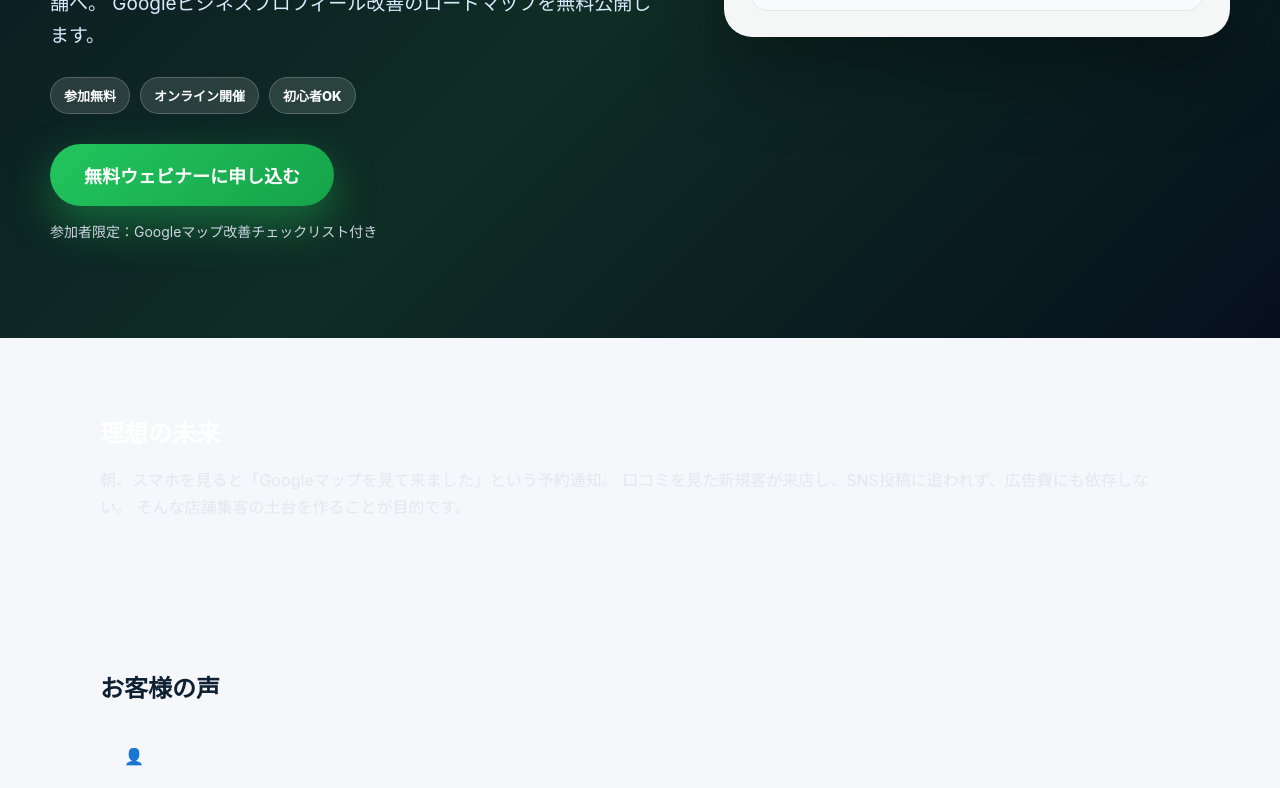
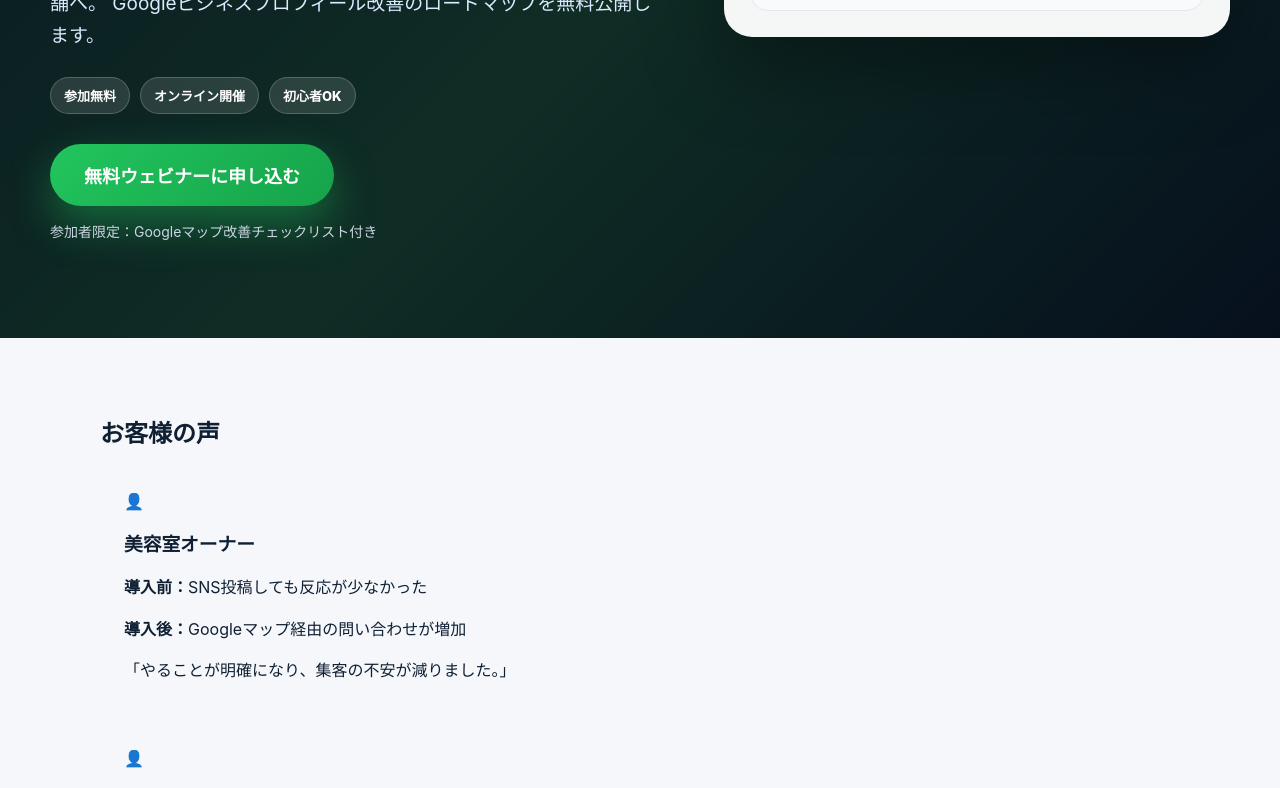
Before and after one commit to helohelo2025/meo-lp, a Next.js app: page / in a window 1280 px wide. Shown: the part 643-1431 px from the top of the page. Built offline with nearby package versions, Linux system fonts and the light colour scheme.

Commit message:
Remove visual section from page
Removed the visual section with future vision content.

```diff
--- a/app/page.tsx
+++ b/app/page.tsx
@@ -45,14 +45,6 @@ export default function Page() {
     </div>
   </div>
 </section>
-      <section className="visual">
-        <h2>理想の未来</h2>
-        <p>
-          朝、スマホを見ると「Googleマップを見て来ました」という予約通知。
-          口コミを見た新規客が来店し、SNS投稿に追われず、広告費にも依存しない。
-          そんな店舗集客の土台を作ることが目的です。
-        </p>
-      </section>
 
       <section>
         <h2>お客様の声</h2>
```
